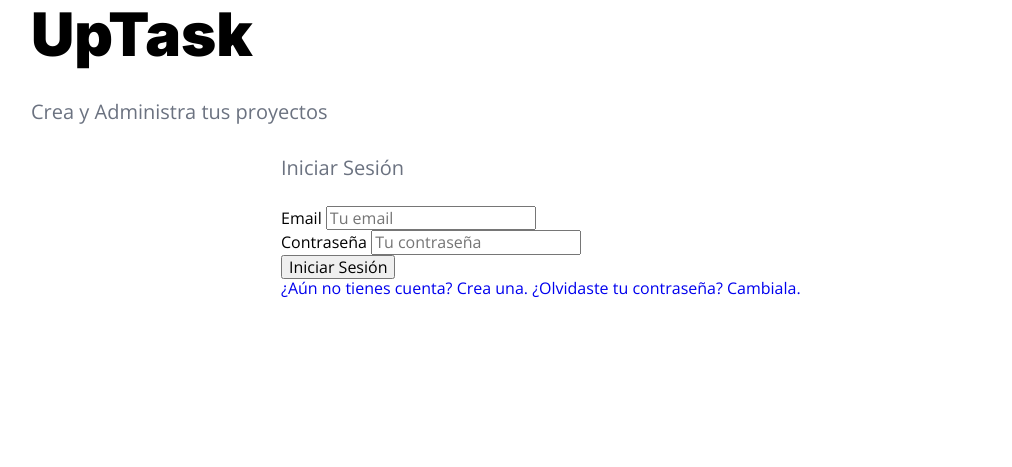
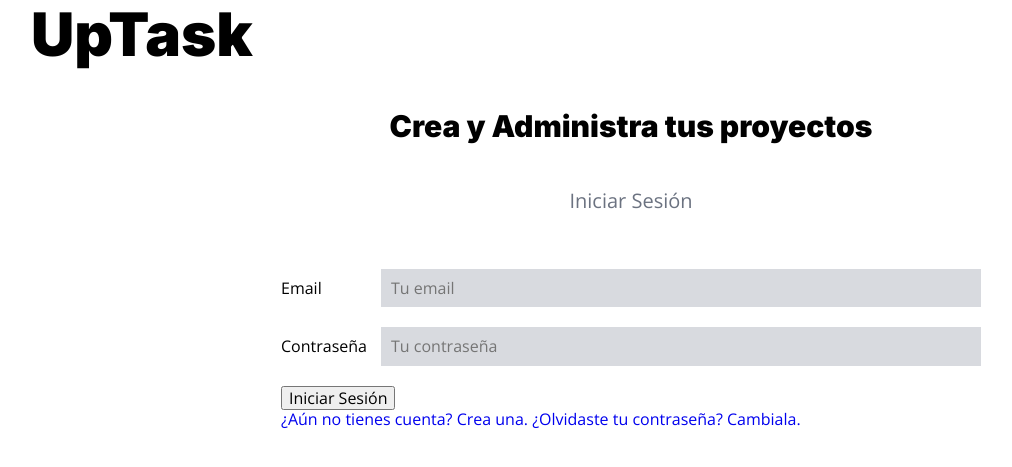
Before and after one commit to ivan-burgio/proyecto-uptask-mvc, a PHP site: template views/auth/login.php in a window 1280 px wide. Shown: the top 467 px of the page, without its empty margins (9-1021 px from the left). Run offline with PHP 8.4, Linux system fonts and the light colour scheme; the template is opened without the code that fills it, so the values that code supplies are empty.

Commit message:
Aplicando css al formulario de login

```diff
--- a/src/scss/app.scss
+++ b/src/scss/app.scss
@@ -1 +1,2 @@
 @use 'base';
+@use 'componentes';
--- a/src/scss/base/_tipografia.scss
+++ b/src/scss/base/_tipografia.scss
@@ -19,3 +19,15 @@ p {
     color: v.$gris;
     line-height: 1.8;
 }
+
+.tagline {
+    font-family: v.$fuente_headings;
+    font-weight: 900;
+    color: v.$negro;
+    font-size: 3rem;
+    text-align: center;
+}
+
+.descripcion-pagina {
+    text-align: center;
+}
--- /dev/null
+++ b/src/scss/componentes/_formulario.scss
@@ -0,0 +1,24 @@
+@use 'base/variables' as v;
+@use 'base/mixins' as m;
+
+.formulario {
+    margin-top: 5rem;
+
+    .campo {
+        display: flex;
+        align-items: center;
+        margin-bottom: 2rem;
+
+        label {
+            flex: 0 0 10rem;
+        }
+
+        input {
+            flex: 1;
+            padding: 1rem;
+            border: none;
+            background-color: lighten(v.$gris, 40%);
+        }
+    }
+
+}
--- /dev/null
+++ b/src/scss/componentes/_index.scss
@@ -0,0 +1 @@
+@forward 'formulario';
--- a/views/auth/login.php
+++ b/views/auth/login.php
@@ -1,6 +1,6 @@
 <div class="contenedor">
     <h1>UpTask</h1>
-    <p>Crea y Administra tus proyectos</p>
+    <p class="tagline">Crea y Administra tus proyectos</p>
 
     <div class="contenedor-sm">
         <p class="descripcion-pagina">Iniciar Sesión</p>
```
Also changed, not shown: public/build/css/app.css, 1 other file.
